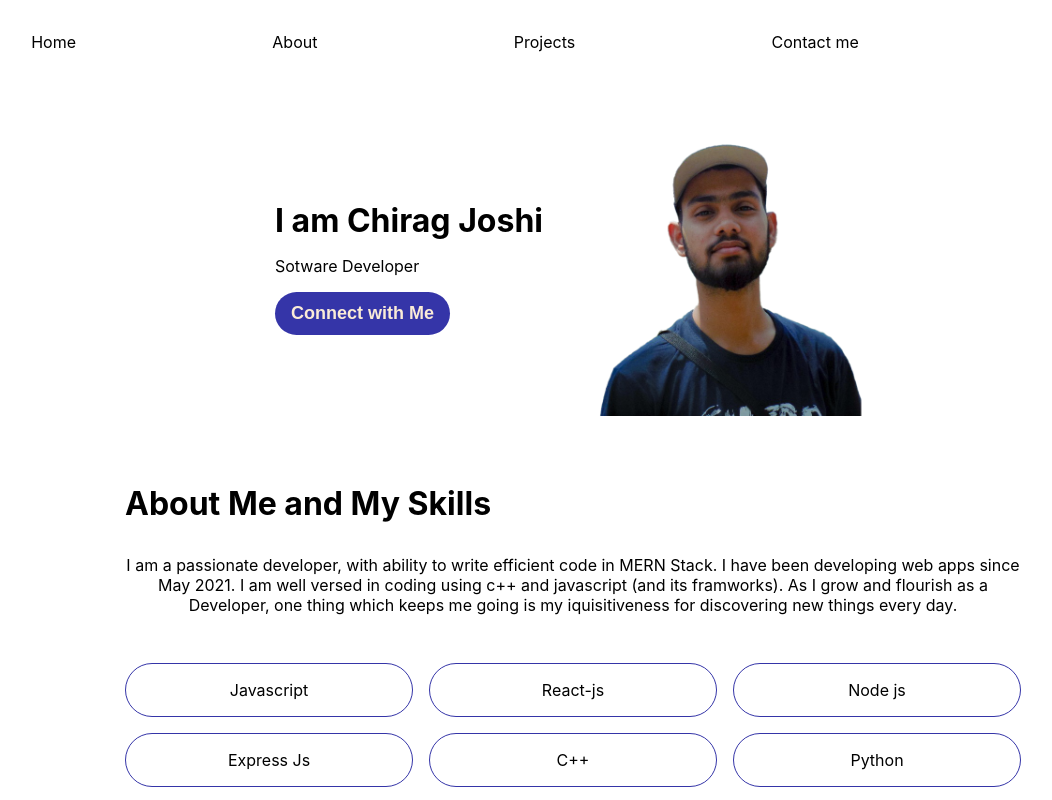
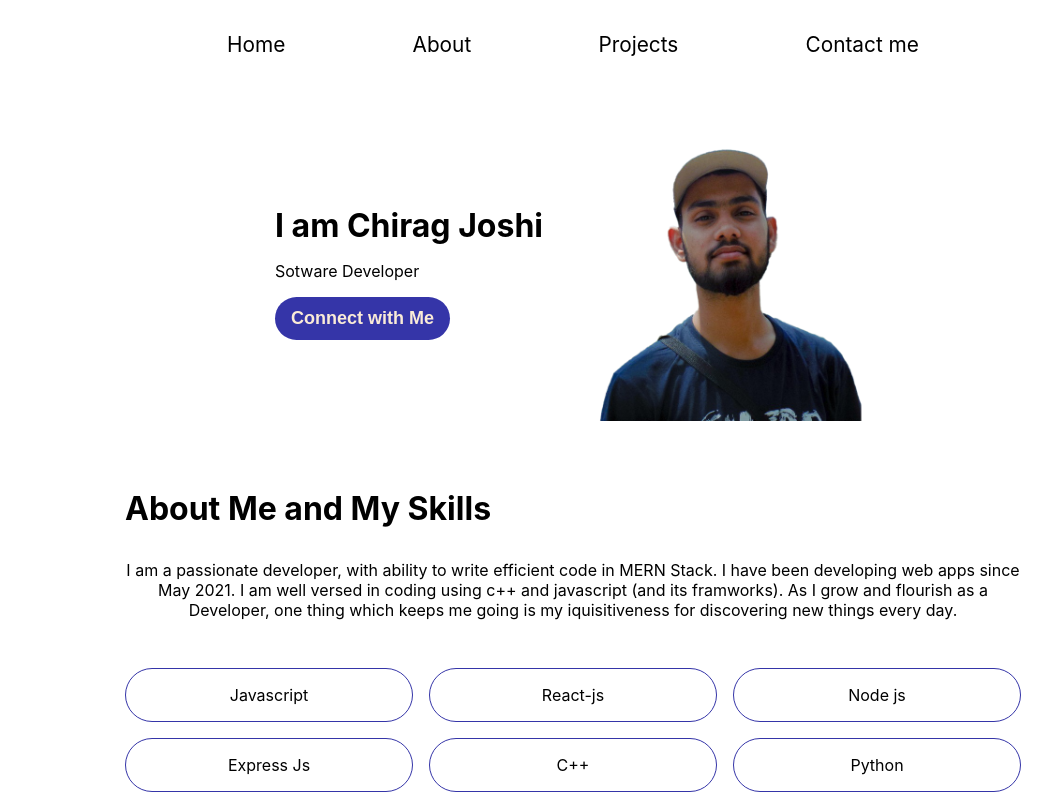
Before and after one commit to chiragj07/portfoilio, a React (Create React App) app: page / in a window 1280 px wide. Shown: the top 800 px of the page, without its empty margins (67-1119 px from the left). Built offline with nearby package versions, Linux system fonts and the light colour scheme.

Commit message:
resume updated

```diff
--- a/src/Components/Contact.jsx
+++ b/src/Components/Contact.jsx
@@ -1,6 +1,6 @@
 import React from 'react'
 import './Styles/about.css'
-import CHIRAG_JOSHI_SL_EXP_GRAD_22_RES from  "../assets/CHIRAG_JOSHI_SL_EXP_GRAD_22_RES.pdf"
+import CHIRAG_JOSHI_SL_EXP_GRAD_22_RES from  "../assets/CHIRAG_JOSHI_RESUME_GRAD_22_U.pdf"
 const Contact = () => {
   return (
     <div id="contact">
--- a/src/Components/Styles/navbar.css
+++ b/src/Components/Styles/navbar.css
@@ -3,7 +3,7 @@
     display: flex;
     flex-direction: row;
     align-items: center;
-    width: 100%;
+    width: 80%;
     position: sticky;
 }
 
@@ -14,7 +14,8 @@
     flex-direction: row;
     list-style: none;
     width: 80%;
-    font-size: 1rem;
+    font-size: 1.3rem;
+    margin:auto;
 
 }
 
```
Also changed, not shown: 2 other files (tests, documents, lock files or other folders).
